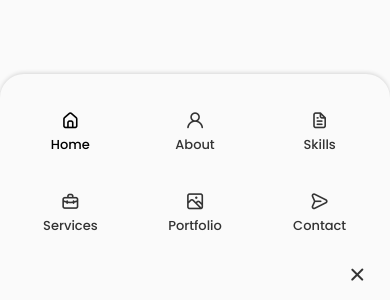
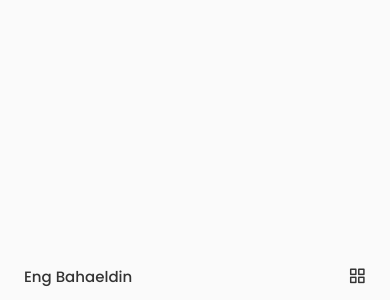
Before and after one commit to eng-bahaa/My-Portfolio, a React (Create React App) app: page / in a window 390 px wide. Shown: the part 544-844 px from the top of the page. Built offline with nearby package versions, Linux system fonts and the light colour scheme.

Commit message:
Toggle and showmenu function added

```diff
--- a/src/components/Header/Header.css
+++ b/src/components/Header/Header.css
@@ -62,13 +62,18 @@
   .nav__menu {
     position: fixed;
     left: 0;
-    bottom: 0;
+    bottom: -100%;
     width: 100%;
     background-color: var(--body-color);
     padding: 2rem 1.5rem 4rem;
     box-shadow: 0 -1px 4px rgba(0, 0, 0, 0.15);
     border-radius: 1.5rem 1.5rem 0 0;
     transition: 0.3s;
+  }
+
+  /* Show menu */
+  .show-menu {
+    bottom: 0;
   }
 
   .nav__list {
@@ -89,6 +94,15 @@
     color: var(--title-color);
   }
 
+  .nav__close:hover {
+    color: var(--title-color-dark);
+  }
+
+  .nav__toggle {
+    font-size: 1.1rem;
+    cursor: pointer;
+  }
+
   .nav__icon,
   .nav__close,
   .nav__toggle {
@@ -98,4 +112,10 @@
 
 /* For small devices */
 @media screen and (max-width: 350px) {
+  .nav__menu {
+    padding: 2rem 0.25rem 4rem;
+  }
+  .nav__list {
+    column-gap: 0;
+  }
 }
--- a/src/components/Header/Header.js
+++ b/src/components/Header/Header.js
@@ -1,14 +1,17 @@
-import React from "react";
+import React, { useState } from "react";
 import "./Header.css";
 
 function Header() {
+  /*=============== Toggle Menu ===============*/
+  const [Toggle, showMenu] = useState(false);
+
   return (
     <header className="header">
       <nav className="nav container">
         <a href="index.html" className="nav__logo">
           Eng Bahaeldin
         </a>
-        <div className="nav__menu">
+        <div className={Toggle ? "nav__menu show-menu" : "nav__menu"}>
           <ul className="nav__list grid">
             <li className="nav__item">
               <a href="#home" className="nav__link active__link">
@@ -41,9 +44,12 @@
               </a>
             </li>
           </ul>
-          <i class="uil uil-times nav__close"></i>
+          <i
+            class="uil uil-times nav__close"
+            onClick={() => showMenu(!Toggle)}
+          ></i>
         </div>
-        <div className="nav__toggle">
+        <div className="nav__toggle" onClick={() => showMenu(!Toggle)}>
           <i class="uil uil-apps"></i>
         </div>
       </nav>
```
